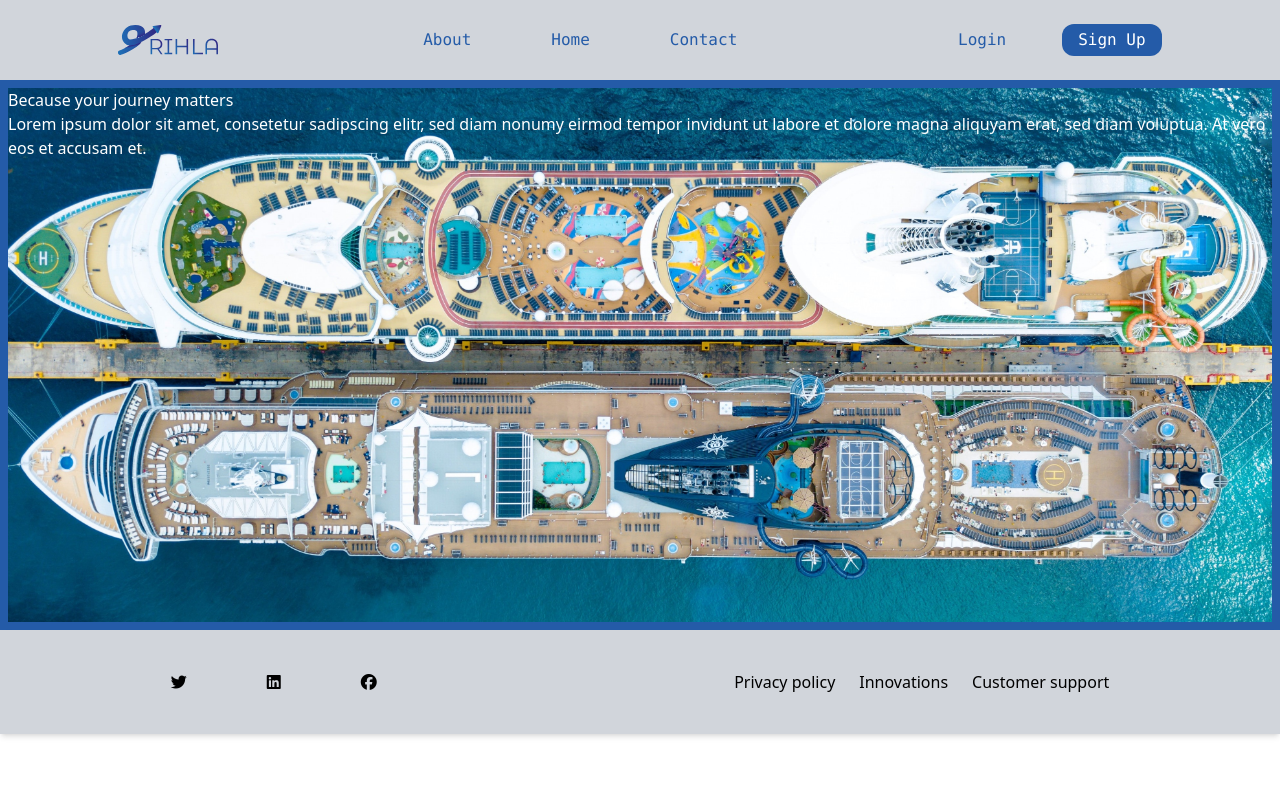
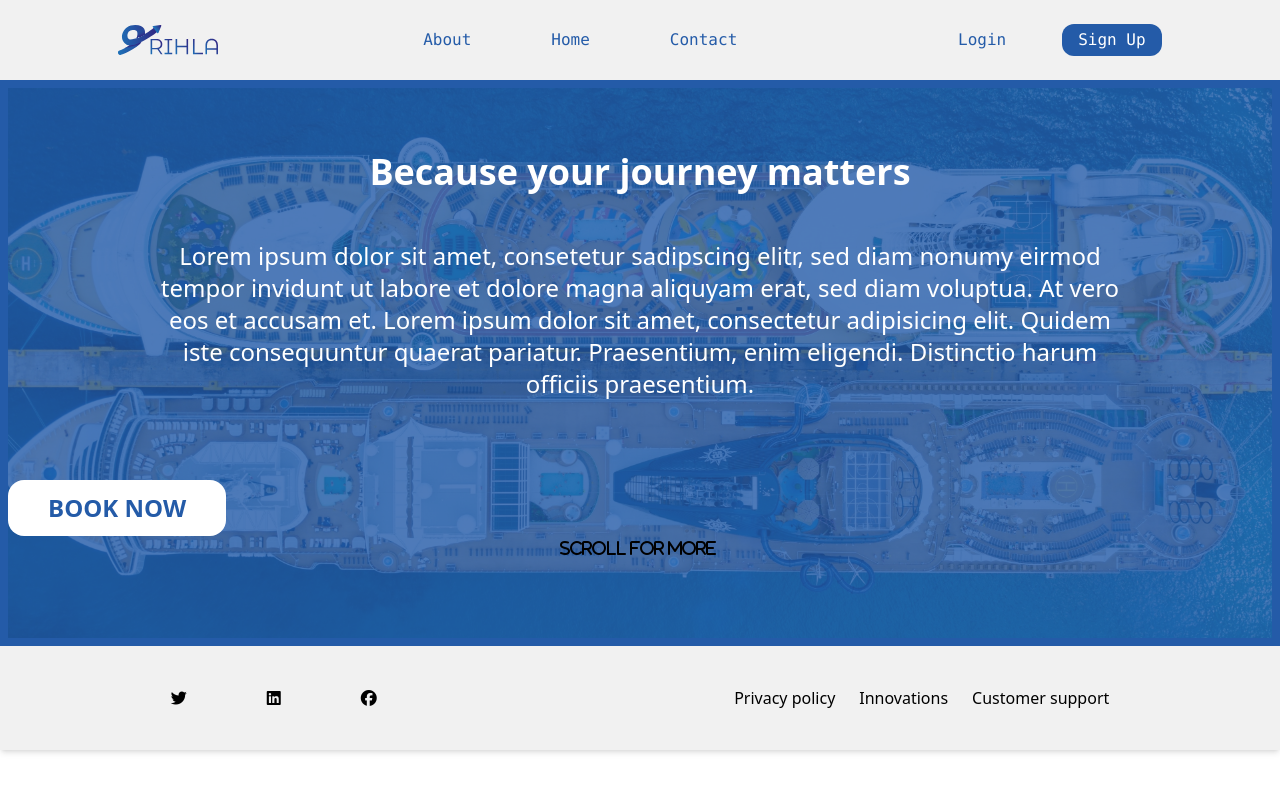
Before and after one commit to Sidatii/Rihla, a PHP site: page /Rihla/ in a window 1280 px wide. Run offline with PHP 8.4, Linux system fonts and the light colour scheme; style sheets or scripts are compiled from the project's sources; some libraries are stand-ins or nearby versions.

Commit message:
Home done

```diff
--- a/app/views/inc/footer.php
+++ b/app/views/inc/footer.php
@@ -1,5 +1,5 @@
   <!-- Footer -->
-  <div class="footer flex justify-around bg-gray-300 py-10 shadow-md items-center space-x-4">
+  <div class="footer flex justify-around bg-[#F1F1F1] py-10 shadow-md items-center space-x-4">
     <div class="icons flex justify-center space-x-20">
       <i class="fa-brands fa-twitter"></i>
       <i class="fa-brands fa-linkedin"></i>
--- a/app/views/inc/navbar.php
+++ b/app/views/inc/navbar.php
@@ -1,4 +1,4 @@
-<nav class="p-6 mx-auto bg-gray-300 shadow-md flex items-center space-x-4 justify-around">
+<nav class="p-6 mx-auto bg-[#F1F1F1] shadow-md flex items-center space-x-4 justify-around">
     <a class="navbar-brand" href="#">
       <img src="<?php echo URLROOT; ?>public/img/Rihla_logo_blue.svg" alt="Rihla logo" width="100px">
     </a>
--- a/app/views/pages/index.php
+++ b/app/views/pages/index.php
@@ -3,12 +3,18 @@
 
 <!-- Index opening -->
 <div class=" bg-[url('<?php URLROOT;?>public/img/bg1.jpg')] bg-center bg-cover bg-origin-border border-8 border-[#245BA8]" style="min-height: 550px;">
-<div class="intro text-white">
-    Because your journey matters
-</div>
-<div class="text text-white">
-Lorem ipsum dolor sit amet, consetetur sadipscing elitr, sed diam nonumy eirmod tempor invidunt ut labore et dolore magna aliquyam erat, sed diam voluptua. At vero eos et accusam et.
-</div>
-
+    <div class=" bg-[#245BA8]/80 text-center" style="min-height: 550px;">
+        <div class="intro text-white font-semibold text-4xl pt-16 pb-12">
+            Because your journey matters
+        </div>
+        <div class="text text-white px-36 text-2xl">
+        Lorem ipsum dolor sit amet, consetetur sadipscing elitr, sed diam nonumy eirmod tempor invidunt ut labore et dolore magna aliquyam erat, sed diam voluptua. At vero eos et accusam et. Lorem ipsum dolor sit amet, consectetur adipisicing elit. Quidem iste consequuntur quaerat pariatur. Praesentium, enim eligendi. Distinctio harum officiis praesentium.
+        </div>
+        <div class="bg-white px-10 py-3 rounded-2xl w-fit flex justify-center text-[#245BA8] mt-20 font-semibold text-2xl">
+            BOOK NOW
+        </div>
+        <i class="fa-solid fa-triangle">Scroll for more</i>
+        <i class="fa-sharp fa-solid fa-triangle"></i>
+    </div>
 </div>
 <?php require APPROOT . '/views/inc/footer.php'; ?>
```
